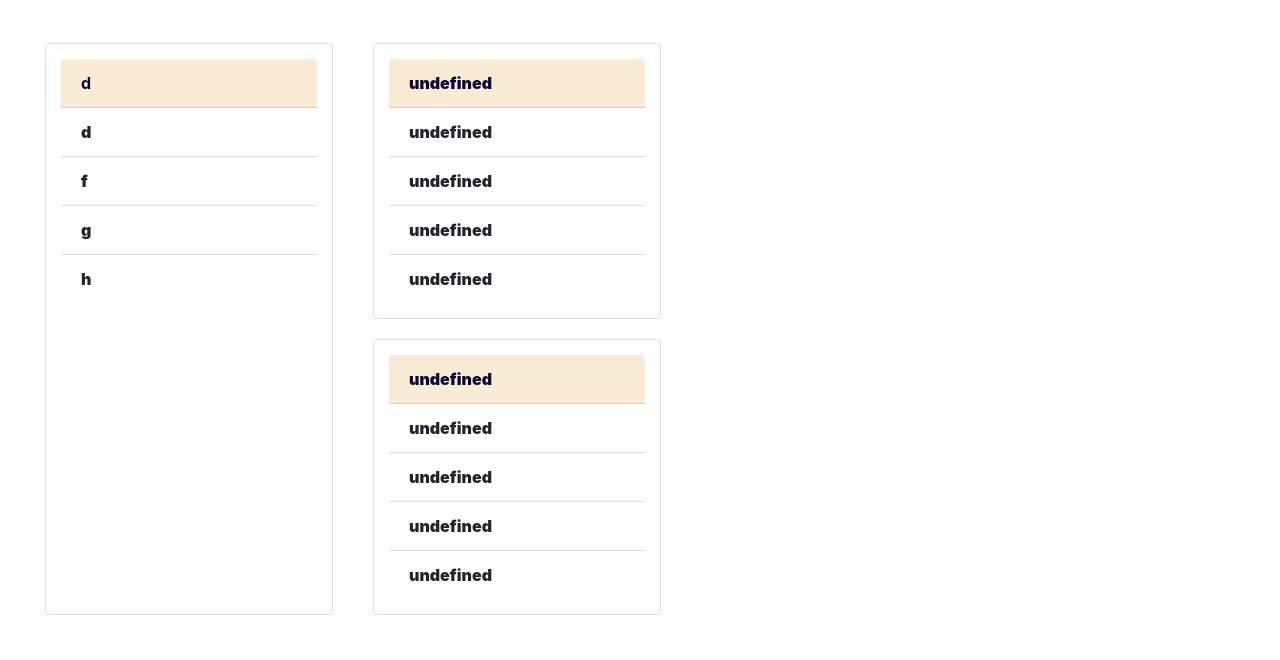
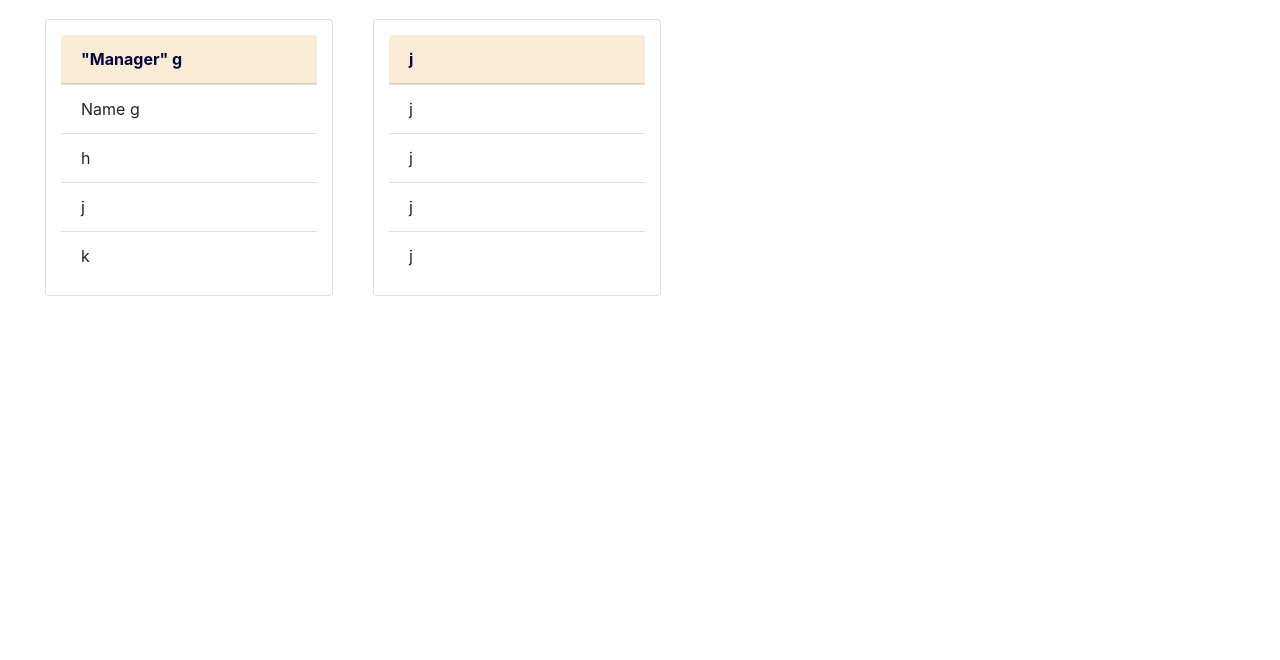
Before and after one commit to T8886/OOP10-Team-Profile-Generator, a website: page generatedHTML.html in a window 1280 px wide. Shown: the part 167-827 px from the top of the page. After the commit the page ends 800 px from the top, so only its background shows below. Drawn offline with nearby package versions, Linux system fonts and the light colour scheme.

Commit message:
revised html-js

```diff
--- a/generatedHTML.html
+++ b/generatedHTML.html
@@ -1,5 +1,5 @@
 
-    < !DOCTYPE html >
+    <!DOCTYPE html >
     <html lang="en">
 
         <head>
@@ -17,30 +17,21 @@
             </header>
             <main>
         <div class="card" style="width: 18rem;">
-            <div class="card-header"><b>d<b /></div>
+            <div class="card-header"><b> "Manager" g</b></div>
             <ul class="list-group list-group-flush">
-                <li class="list-group-item">d </li>
-                <li class="list-group-item">f </li>
-                <li class="list-group-item">g </li>
+                <li class="list-group-item">Name g </li>
                 <li class="list-group-item">h </li>
+                <li class="list-group-item">j </li>
+                <li class="list-group-item">k </li>
             </ul>
         </div>
         <div class="card" style="width: 18rem;">
-            <div class="card-header"><b>undefined<b /></div>
+            <div class="card-header"><b>j</b></div>
             <ul class="list-group list-group-flush">
-                <li class="list-group-item">undefined </li>
-                <li class="list-group-item">undefined </li>
-                <li class="list-group-item">undefined </li>
-                <li class="list-group-item">undefined </li>
-            </ul>
-        </div>
-        <div class="card" style="width: 18rem;">
-            <div class="card-header"><b>undefined<b /></div>
-            <ul class="list-group list-group-flush">
-                <li class="list-group-item">undefined </li>
-                <li class="list-group-item">undefined </li>
-                <li class="list-group-item">undefined </li>
-                <li class="list-group-item">undefined </li>
+                <li class="list-group-item">j </li>
+                <li class="list-group-item">j </li>
+                <li class="list-group-item">j </li>
+                <li class="list-group-item">j </li>
             </ul>
         </div> </main>
         </body>
```
Also changed, not shown: generateWebPage.js (+16 -16 lines).
